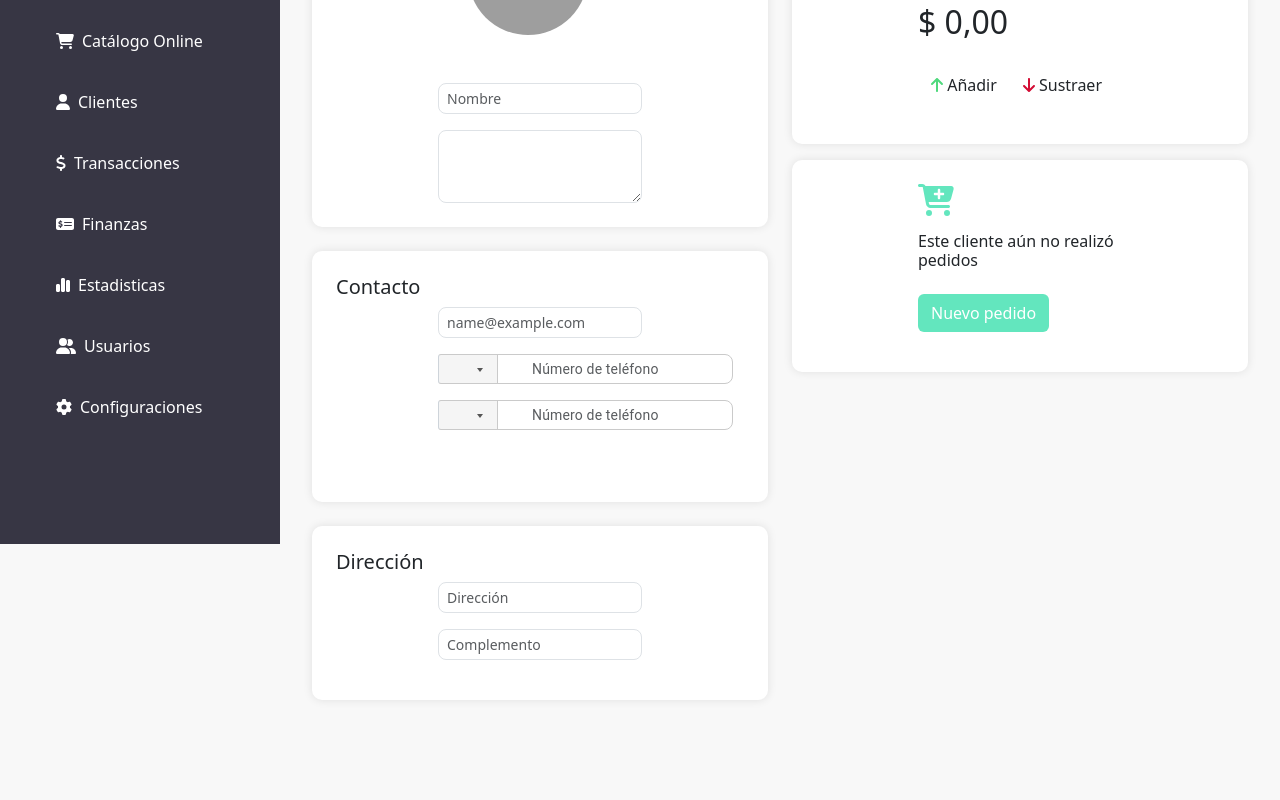
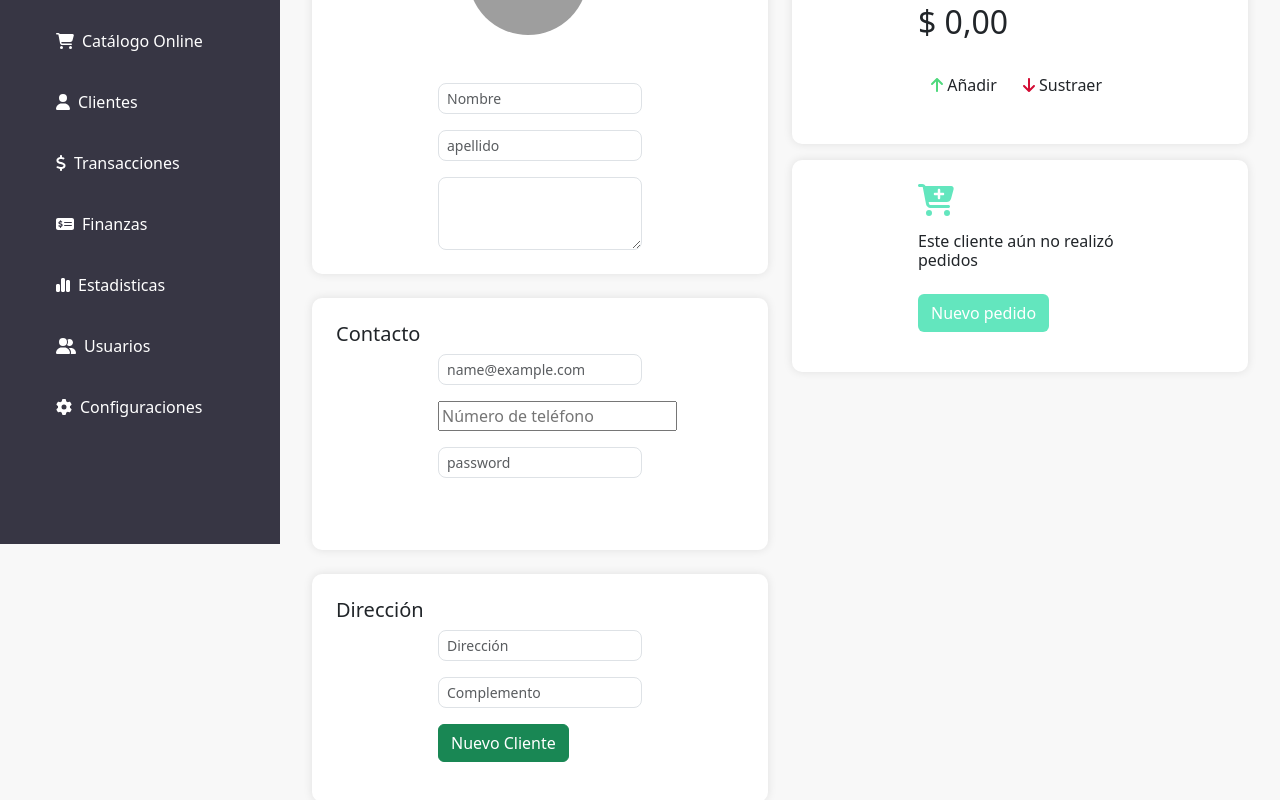
Before and after one commit to JuanMa-32/StockMaster-Front, a React (Vite) app in the folder StockMaster/: page /clienteFormulario in a window 1280 px wide. Shown: the part 256-1056 px from the top of the page. Before the commit the page ends 976 px from the top, so only its background shows below. Built offline with nearby package versions, Linux system fonts and the light colour scheme; grey boxes are pictures that could not be loaded.

Commit message:
guardando cliente y empezando a editar

```diff
--- a/StockMaster/src/components/Clientes/ClienteForm.jsx
+++ b/StockMaster/src/components/Clientes/ClienteForm.jsx
@@ -1,25 +1,58 @@
-import React, { useState } from 'react'
+import React, { useEffect, useState } from 'react'
 import 'react-phone-input-2/lib/style.css';
 import PhoneInput from 'react-phone-input-2';
 import { faArrowDown, faArrowUp, faCartPlus } from '@fortawesome/free-solid-svg-icons';
 import { FontAwesomeIcon } from '@fortawesome/react-fontawesome';
+import { ClienteFindById, ClienteSave, ClienteUpdate } from '../../services/ClienteService';
+import Swal from 'sweetalert2';
+import { useNavigate, useParams } from 'react-router-dom';
+
 
 
 export const ClienteForm = () => {
 
-    const [phoneNumber1, setPhoneNumber1] = useState('');
 
-    const [phoneNumber2, setPhoneNumber2] = useState('');
+    const { id } = useParams('id');
+    const navigate = useNavigate();
+    const [cliente,setCliente]= useState({})
+    const cambiar = ({target})=>{
+        const {name,value}= target;
+        setCliente({
+            ...cliente,
+            [name]:value
+        })
 
-    const handleChange1 = (value, country, event) => {
-        const countryCode = event.target.getAttribute('data-country-code');
-        setPhoneNumber1(`+${countryCode} ${value}`);
-    };
+    }
+    const guardar = async (event)=>{
+        event.preventDefault();
 
-    const handleChange2 = (value, country, event) => {
-        const countryCode = event.target.getAttribute('data-country-code');
-        setPhoneNumber2(`+${countryCode} ${value}`);
-    };
+        const respuesta = await ClienteSave(cliente);
+        console.log(respuesta.data);
+        Swal.fire
+        ('Exito', 'El cliente fue creado con exito','success')
+
+       navigate('/clientePrincipal')
+    }
+    const editar = async (event)=>{
+        event.preventDefault();
+
+       const respuesta = await ClienteUpdate(cliente);
+
+        Swal.fire
+        ('Exito', 'El cliente fue editado con exito','success')
+
+       navigate('/clientePrincipal')
+    }
+    useEffect(()=>{
+       if(id){
+       traerClientePorId(id)
+       }
+    },[])
+    const traerClientePorId= async(id)=>{
+        const respuesta = await ClienteFindById(id);
+        setCliente(respuesta.data)
+    }
+    // onChange={(value, country, event) => handleChange1(value, country, event)}
     return (
         <>
             <form>
@@ -31,12 +64,17 @@ export const ClienteForm = () => {
                                     <img src="https://github.com/mdo.png" alt="mdo" width="120" height="120" className="rounded-circle me-4" />
                                 </div>
                                 <div className="col-6 mb-3 d-flex mx-auto">
-                                    <input type="text" style={{borderRadius: '8px'}}
+                                    <input name='nombre' onChange={cambiar} value={cliente.nombre} type="text" style={{borderRadius: '8px'}}
                                     className="form-control form-control-sm mx-auto" id="exampleFormControlInput1"
                                     placeholder="Nombre" />
                                 </div>
+                                <div className="col-6 mb-3 d-flex mx-auto">
+                                    <input name='apellido' onChange={cambiar} value={cliente.apellido} type="text" style={{borderRadius: '8px'}}
+                                    className="form-control form-control-sm mx-auto" id="exampleFormControlInput1"
+                                    placeholder="apellido" />
+                                </div>
                                 <div className="col-6 d-flex mx-auto">
-                                    <textarea className="form-control form-control-sm mx-auto"
+                                    <textarea name='observaciones' onChange={cambiar} value={cliente.observaciones} className="form-control form-control-sm mx-auto"
                                     style={{borderRadius: '8px'}}
                                     id="exampleFormControlTextarea1" rows="3"></textarea>
                                 </div>
@@ -46,33 +84,26 @@ export const ClienteForm = () => {
                                 <h5>Contacto</h5>
                                 <div className="mb-5" >
                                     <div className="col-6 mb-3 d-flex mx-auto">
-                                        <input type="email"
+                                        <input  name='email' onChange={cambiar} value={cliente.email} type="email"
                                         style={{borderRadius: '8px'}}
                                         className="form-control form-control-sm mx-auto" id="exampleFormControlInput1"
                                         placeholder="name@example.com" />
                                     </div>
                                     <div className="col-6 mb-3 d-flex mx-auto ">
-                                        <PhoneInput
+                                        <input
+                                        name='telefono' onChange={cambiar} value={cliente.telefono}
 
                                             placeholder="Número de teléfono"
-                                            inputStyle={{ width: '250px', height: '30px', marginLeft: '45px',borderRadius: '8px' }}
-                                            containerStyle={{ display: 'inline-block' }}
-                                            buttonStyle={{ borderLeft: '1px solid #ced4da', padding: '10px' }}
-                                            value={phoneNumber1}
-                                            onChange={(value, country, event) => handleChange1(value, country, event)}
+
+
+
                                         />
                                     </div>
 
                                     <div className="col-6 mb-3 d-flex mx-auto">
-                                        <PhoneInput
-
-                                            placeholder="Número de teléfono"
-                                            inputStyle={{ width: '250px', height: '30px', marginLeft: '45px',borderRadius: '8px' }}
-                                            containerStyle={{ display: 'inline-block' }}
-                                            buttonStyle={{ borderLeft: '1px solid #ced4da', padding: '10px' }}
-                                            value={phoneNumber2}
-                                            onChange={(value, country, event) => handleChange2(value, country, event)}
-                                        />
+                                    <input name='password' onChange={cambiar} value={cliente.password} type="password" style={{borderRadius: '8px'}}
+                                    className="form-control form-control-sm mx-auto" id="exampleFormControlInput1"
+                                    placeholder="password"   />
                                     </div>
                                 </div>
                             </div>
@@ -80,16 +111,23 @@ export const ClienteForm = () => {
                             <div className='p-4' style={{ background: 'white', borderRadius: '10px', boxShadow: '0 0 10px rgba(0, 0, 0, 0.1)' }}>
                                 <h5>Dirección</h5>
                                 <div className="col-6 mb-3 d-flex mx-auto">
-                                    <input type="text"
+                                    <input
+                                    name='direccion' onChange={cambiar} value={cliente.direccion}
+                                    type="text"
                                     style={{borderRadius: '8px'}}
                                     className="form-control form-control-sm mx-auto" id="exampleFormControlInput1"
                                      placeholder="Dirección" />
                                 </div>
                                 <div className="col-6 mb-3 d-flex mx-auto">
                                     <input type="text"
+                                    name='complemento' onChange={cambiar} value={cliente.complemento}
                                     style={{borderRadius: '8px'}}
                                      className="form-control form-control-sm mx-auto" id="exampleFormControlInput1"
                                      placeholder="Complemento" />
+                                </div>
+                                <div className="col-6 mb-3 d-flex mx-auto">
+                                    {!id?   <button onClick={guardar} className='btn btn-success btn-mb'>Nuevo Cliente</button>:   <button onClick={editar} className='btn btn-success btn-mb'>Actualizar Cliente</button>}
+
                                 </div>
                             </div>
                         </div>
--- a/StockMaster/src/services/ClienteService.js
+++ b/StockMaster/src/services/ClienteService.js
@@ -1,5 +1,6 @@
 
 import axios from "axios"
+import { Await } from "react-router-dom"
 const url = 'http://localhost:8002'
 export const ClienteAll = async()=>{
     try {
@@ -9,5 +10,31 @@ export const ClienteAll = async()=>{
         return error;
     }
 
+}
+export const ClienteFindById= async (id)=>{
+    try {
+    return await axios.get(`${url}/${id}`)
+
+    } catch (error) {
+       return error;
+    }
 
 }
+export const ClienteSave = async (cliente)=>{
+    try {
+      return await axios.post(url,cliente);
+
+    } catch (error) {
+        return error;
+    }
+
+}
+export const ClienteUpdate = async(cliente)=>{
+    console.log(cliente);
+    try {
+        return await axios.put(`${url}/${id}`,cliente)
+
+    } catch (error) {
+        return error;
+    }
+}
```
